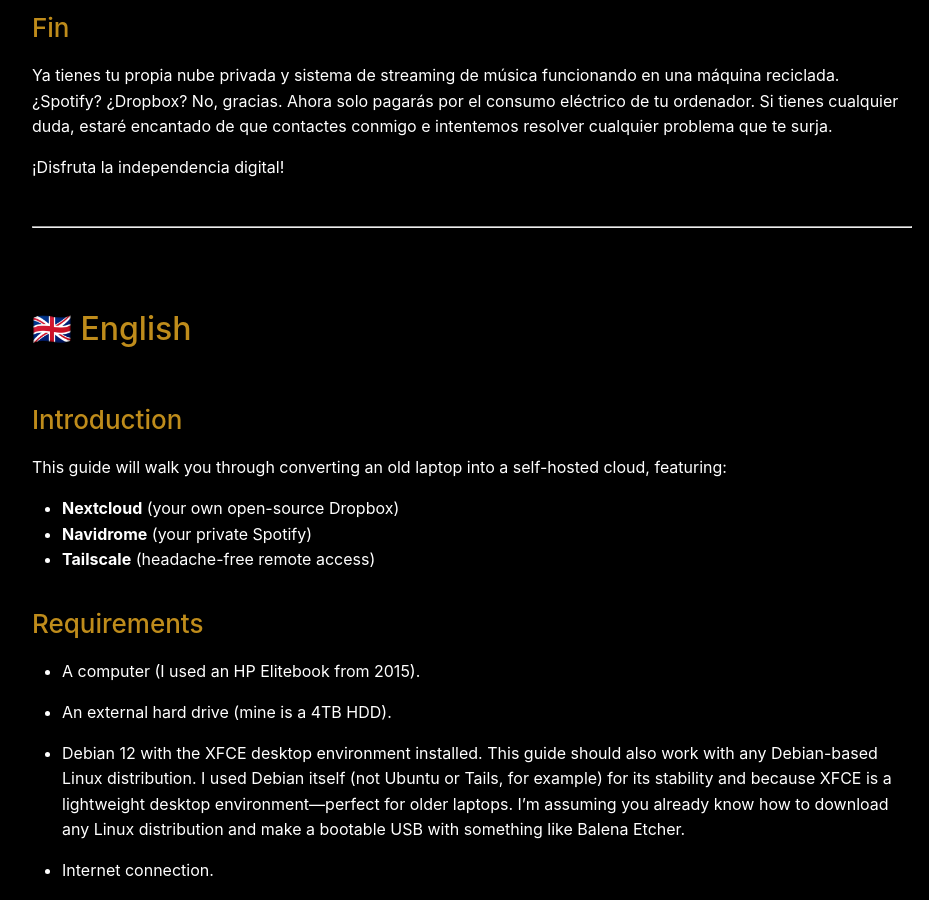
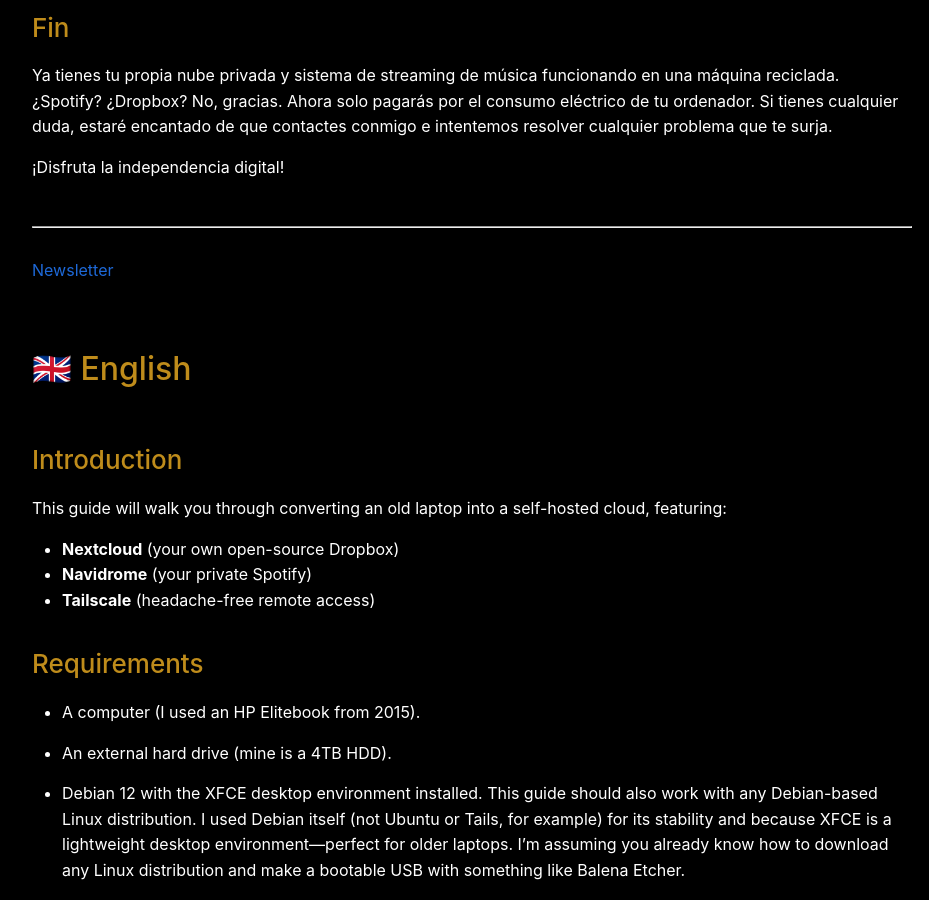
Before and after one commit to damalga/damalga-nl-lp, a Jekyll site: the page built from _posts/2025-06-23-post-1.md, in a window 1280 px wide and 900 px high, scrolled down 4849 px. Shown: the whole window, without its empty margins (168-1097 px from the left). Built offline with Jekyll 4.4.1, drawn with Linux system fonts in a browser that asks for light colours; some web fonts are replaced.

Commit message:
add newsletter link to post

```diff
--- a/_posts/2025-06-23-post-1.md
+++ b/_posts/2025-06-23-post-1.md
@@ -208,6 +208,9 @@ Si tienes cualquier duda, estaré encantado de que contactes conmigo e intentemo
 
 ---
 
+[Newsletter](https://eocampaign1.com/web-version?p=5e3cc3ec-5022-11f0-a7d9-97502f53332f&pt=campaign&t=1750677364&s=8f0c77706bb9c9e0f54a012162ce48452751ce25136bc9b621d373e2a5159728)
+
+
 <span id="en"></span>
 ## 🇬🇧 English
 
@@ -409,3 +412,5 @@ If you have any questions, I’ll be happy if you get in touch and we’ll try t
 Enjoy your digital independence!
 
 ---
+
+[Newsletter](https://eocampaign1.com/web-version?p=5e3cc3ec-5022-11f0-a7d9-97502f53332f&pt=campaign&t=1750677364&s=8f0c77706bb9c9e0f54a012162ce48452751ce25136bc9b621d373e2a5159728)
```
